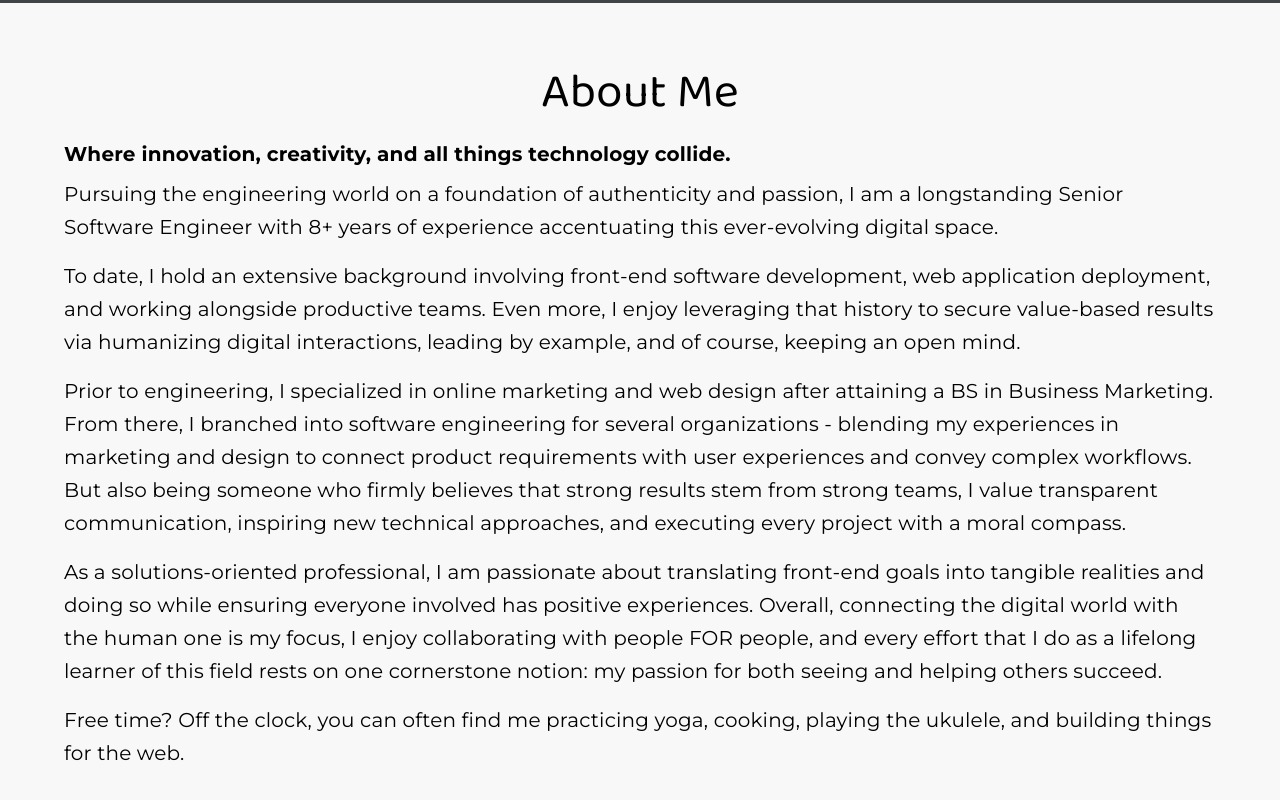
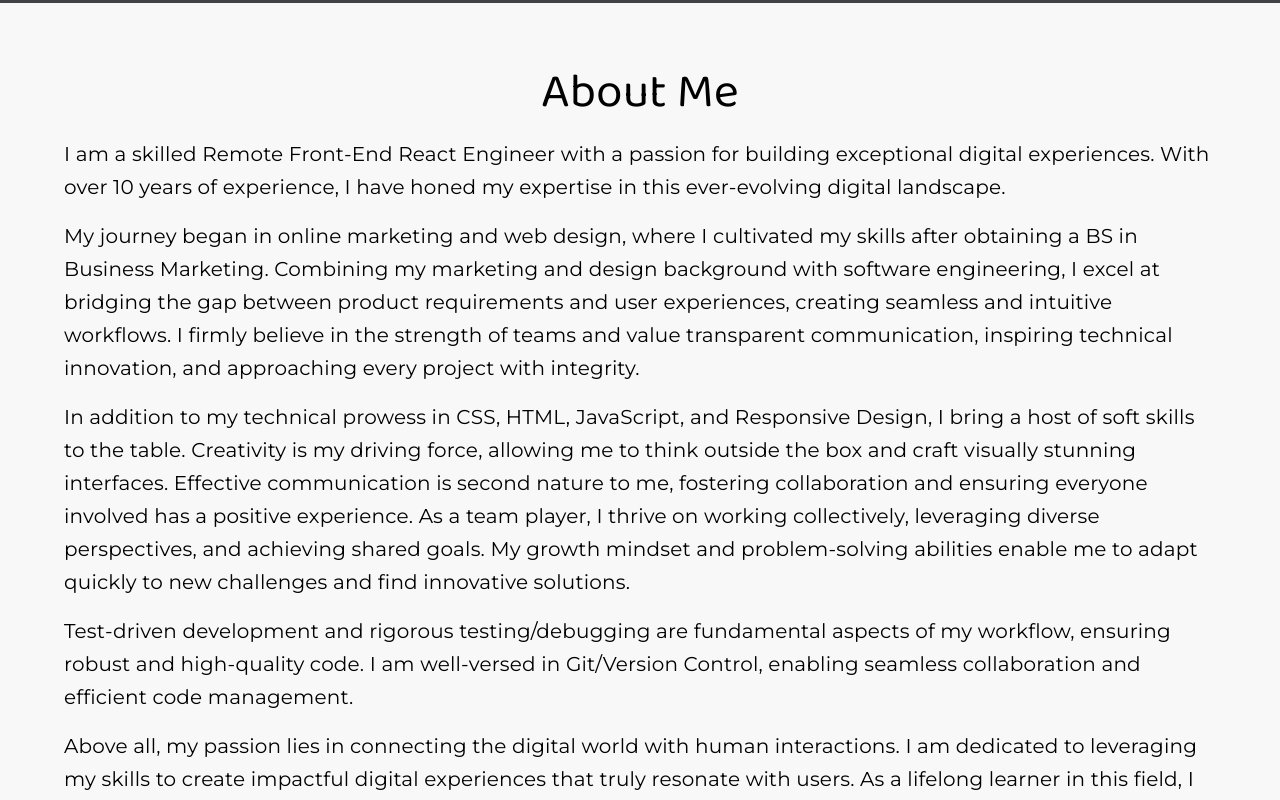
Before and after one commit to sunnydatko/sunny-datko, a React (Vite) app: page / in a window 1280 px wide. Shown: the part 740-1540 px from the top of the page. Built offline with nearby package versions, Linux system fonts and the light colour scheme; grey boxes are pictures that could not be loaded.

Commit message:
Update About.jsx
Update text in bio

```diff
--- a/src/components/About.jsx
+++ b/src/components/About.jsx
@@ -25,44 +25,50 @@ const About = () => {
           <Typography variant="h3" gutterBottom>
             About Me
           </Typography>
-          <Typography gutterBottom sx={{ fontWeight: 700 }}>
-            Where innovation, creativity, and all things technology collide.
+          <Typography paragraph>
+            I am a skilled Remote Front-End React Engineer with a passion for
+            building exceptional digital experiences. With over 10 years of
+            experience, I have honed my expertise in this ever-evolving digital
+            landscape.
           </Typography>
           <Typography paragraph>
-            Pursuing the engineering world on a foundation of authenticity and
-            passion, I am a longstanding Senior Software Engineer with 8+ years
-            of experience accentuating this ever-evolving digital space.
+            My journey began in online marketing and web design, where I
+            cultivated my skills after obtaining a BS in Business Marketing.
+            Combining my marketing and design background with software
+            engineering, I excel at bridging the gap between product
+            requirements and user experiences, creating seamless and intuitive
+            workflows. I firmly believe in the strength of teams and value
+            transparent communication, inspiring technical innovation, and
+            approaching every project with integrity.
           </Typography>
           <Typography paragraph>
-            To date, I hold an extensive background involving front-end software
-            development, web application deployment, and working alongside
-            productive teams. Even more, I enjoy leveraging that history to
-            secure value-based results via humanizing digital interactions,
-            leading by example, and of course, keeping an open mind.
+            In addition to my technical prowess in CSS, HTML, JavaScript, and
+            Responsive Design, I bring a host of soft skills to the table.
+            Creativity is my driving force, allowing me to think outside the box
+            and craft visually stunning interfaces. Effective communication is
+            second nature to me, fostering collaboration and ensuring everyone
+            involved has a positive experience. As a team player, I thrive on
+            working collectively, leveraging diverse perspectives, and achieving
+            shared goals. My growth mindset and problem-solving abilities enable
+            me to adapt quickly to new challenges and find innovative solutions.
           </Typography>
           <Typography paragraph>
-            Prior to engineering, I specialized in online marketing and web
-            design after attaining a BS in Business Marketing. From there, I
-            branched into software engineering for several organizations -
-            blending my experiences in marketing and design to connect product
-            requirements with user experiences and convey complex workflows. But
-            also being someone who firmly believes that strong results stem from
-            strong teams, I value transparent communication, inspiring new
-            technical approaches, and executing every project with a moral
-            compass.
+            Test-driven development and rigorous testing/debugging are
+            fundamental aspects of my workflow, ensuring robust and high-quality
+            code. I am well-versed in Git/Version Control, enabling seamless
+            collaboration and efficient code management.
           </Typography>
           <Typography paragraph>
-            As a solutions-oriented professional, I am passionate about
-            translating front-end goals into tangible realities and doing so
-            while ensuring everyone involved has positive experiences. Overall,
-            connecting the digital world with the human one is my focus, I enjoy
-            collaborating with people FOR people, and every effort that I do as
-            a lifelong learner of this field rests on one cornerstone notion: my
-            passion for both seeing and helping others succeed.
+            Above all, my passion lies in connecting the digital world with
+            human interactions. I am dedicated to leveraging my skills to create
+            impactful digital experiences that truly resonate with users. As a
+            lifelong learner in this field, I am committed to staying up to date
+            with the latest trends and technologies.
           </Typography>
           <Typography paragraph>
-            Free time? Off the clock, you can often find me practicing yoga,
-            cooking, playing the ukulele, and building things for the web.
+            Outside of work, I embrace a balanced lifestyle. You may find me on
+            my yoga mat, experimenting with culinary delights in the kitchen, or
+            building exciting web projects during my downtime.
           </Typography>
         </Container>
       </div>
```
